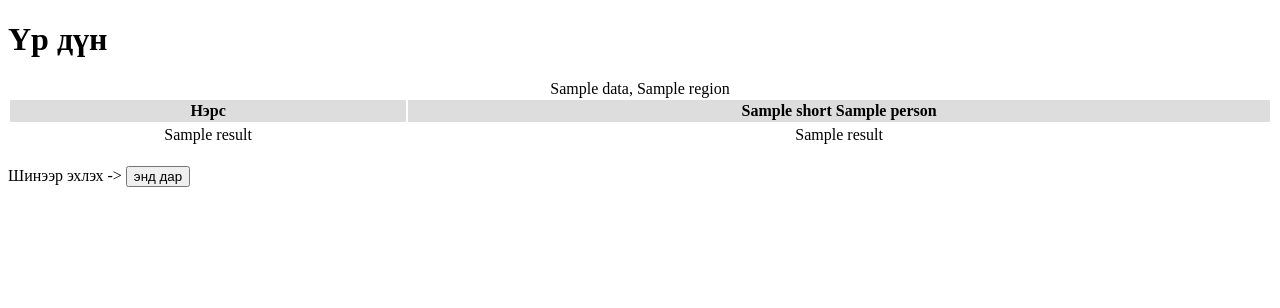
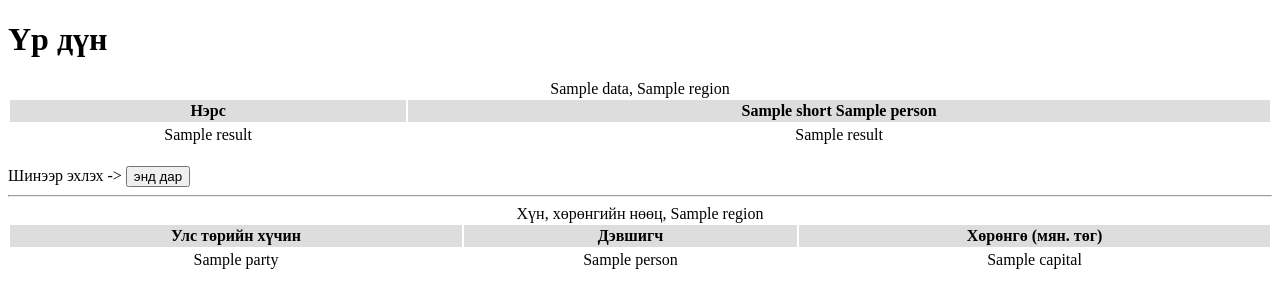
Before and after one commit to ebold/songuuli, a Flask app: template templates/results.html in a window 1280 px wide. Shown: the top 308 px of the page. Run offline with Flask 2, Linux system fonts and the light colour scheme; the template is opened without the code that fills it: most values are stand-ins (such as "Sample title", 1, 10 or a date in 2020).

Commit message:
show the party resources in the results page

```diff
--- a/templates/results.html
+++ b/templates/results.html
@@ -49,5 +49,24 @@ tr:nth-child(odd) {
   <input type="submit" value="энд дар" />
 </form>
 
+<hr>
+
+<table>
+  <caption>Хүн, хөрөнгийн нөөц, {{ data.region }}</caption>
+  <tr>
+    <th>Улс төрийн хүчин</th>
+    <th>Дэвшигч</th>
+    <th>Хөрөнгө (мян. төг)</th>
+  </tr>
+
+  {% for p in party %}
+  <tr>
+    <td>{{ p }}</td>
+    <td>{{ party[p].person }}</td>
+    <td>{{ party[p].capital }}</td>
+  </tr>
+  {% endfor %}
+</table>
+
 </body>
 </html>
```
